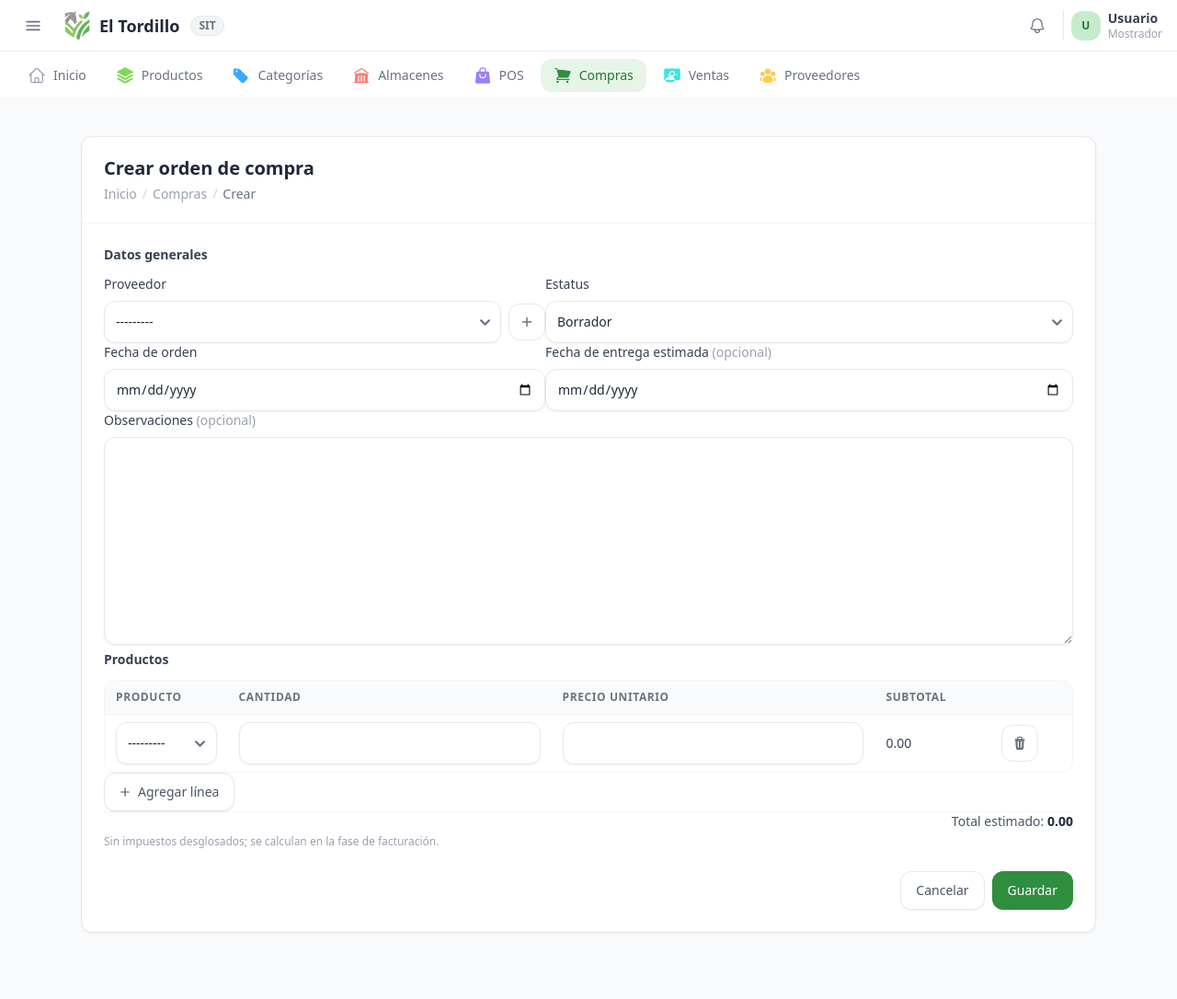
After one commit to agrotordillo/sitordillo, a Django app: page /compras/crear/ in a window 1280 px wide. The commit adds this page. Shown: the whole page at 92% size. Run offline with Django 5.2, Linux system fonts and the light colour scheme; data that the repository does not hold is empty; parts of the project's set-up code (start-up, migrations or seed data) failed here and were passed over.

Commit message:
feat(compras): agrega app compras con OrdenCompra y detalle multi-linea
Fase 3 del roadmap: OrdenCompra (proveedor con PROTECT, fechas, estatus,
totales calculados desde las lineas) y OrdenCompraDetalle (producto,
cantidad, precio unitario, cantidad_recibida reservada para la
recepcion en la Fase 4).

Incluye formulario con lineas dinamicas (agregar/quitar productos sin
recargar) via un componente Alpine nuevo (formset-rows.js), reutilizable
despues en Ventas. Navegacion (sidebar, module_bar, home) conectada al
modulo. Validado end-to-end contra la base real: alta con multiples
lineas, filas vacias ignoradas, fechas invalidas y cantidades negativas
rechazadas, PROTECT verificado en producto referenciado.

Co-Authored-By: Claude Sonnet 5 <noreply@anthropic.com>

```diff
--- /dev/null
+++ b/backend/apps/compras/forms.py
@@ -0,0 +1,50 @@
+from django import forms
+from django.forms import inlineformset_factory
+
+from apps.core.forms import BaseModelForm
+from apps.products.models import Producto
+from apps.proveedores.models import Proveedor
+from .models import OrdenCompra, OrdenCompraDetalle
+
+
+class OrdenCompraForm(BaseModelForm):
+    class Meta:
+        model = OrdenCompra
+        fields = ["proveedor", "fecha_orden", "fecha_entrega_estimada", "estatus", "observaciones"]
+        widgets = {
+            "fecha_orden": forms.DateInput(attrs={"type": "date"}),
+            "fecha_entrega_estimada": forms.DateInput(attrs={"type": "date"}),
+        }
+
+    def __init__(self, *args, **kwargs):
+        super().__init__(*args, **kwargs)
+        self.fields["proveedor"].queryset = Proveedor.objects.filter(is_active=True)
+
+
+class OrdenCompraDetalleForm(BaseModelForm):
+    class Meta:
+        model = OrdenCompraDetalle
+        fields = ["producto", "cantidad", "precio_unitario"]
+
+    def __init__(self, *args, **kwargs):
+        super().__init__(*args, **kwargs)
+        self.fields["producto"].queryset = Producto.objects.filter(is_active=True)
+        self.fields["cantidad"].widget.attrs.update({
+            "class": (self.fields["cantidad"].widget.attrs.get("class", "") + " fs-cantidad").strip(),
+            "step": "0.01",
+            "min": "0.01",
+        })
+        self.fields["precio_unitario"].widget.attrs.update({
+            "class": (self.fields["precio_unitario"].widget.attrs.get("class", "") + " fs-precio").strip(),
+            "step": "0.01",
+            "min": "0",
+        })
+
+
+OrdenCompraDetalleFormSet = inlineformset_factory(
+    OrdenCompra,
+    OrdenCompraDetalle,
+    form=OrdenCompraDetalleForm,
+    extra=1,
+    can_delete=True,
+)
--- /dev/null
+++ b/backend/apps/compras/templates/compras/includes/_detalle_row.html
@@ -0,0 +1,24 @@
+<tr class="formset-row">
+  <td class="px-3 py-2">
+    {{ form.id }}
+    {{ form.producto }}
+    {% if form.producto.errors %}<p class="mt-1 text-xs text-red-600">{{ form.producto.errors.0 }}</p>{% endif %}
+  </td>
+  <td class="px-3 py-2 w-28">
+    {{ form.cantidad }}
+    {% if form.cantidad.errors %}<p class="mt-1 text-xs text-red-600">{{ form.cantidad.errors.0 }}</p>{% endif %}
+  </td>
+  <td class="px-3 py-2 w-32">
+    {{ form.precio_unitario }}
+    {% if form.precio_unitario.errors %}<p class="mt-1 text-xs text-red-600">{{ form.precio_unitario.errors.0 }}</p>{% endif %}
+  </td>
+  <td class="px-3 py-2 w-28 text-right font-medium text-gray-700 fs-row-total">0.00</td>
+  <td class="px-3 py-2 w-12 text-right">
+    <div class="hidden">{{ form.DELETE }}</div>
+    <button type="button" class="btn-icon-outline" @click="removeRow($event.currentTarget)" aria-label="Quitar línea" title="Quitar línea">
+      <svg class="w-4 h-4" xmlns="http://www.w3.org/2000/svg" viewBox="0 0 20 20" fill="currentColor">
+        <path fill-rule="evenodd" d="M8.75 1A2.75 2.75 0 0 0 6 3.75v.443c-.795.077-1.584.176-2.365.298a.75.75 0 1 0 .23 1.482l.149-.022.841 10.518A2.75 2.75 0 0 0 7.596 19h4.807a2.75 2.75 0 0 0 2.742-2.53l.841-10.52.149.023a.75.75 0 0 0 .23-1.482A41.03 41.03 0 0 0 14 4.193V3.75A2.75 2.75 0 0 0 11.25 1h-2.5ZM10 4c.84 0 1.673.025 2.5.075V3.75c0-.69-.56-1.25-1.25-1.25h-2.5c-.69 0-1.25.56-1.25 1.25v.325C8.327 4.025 9.16 4 10 4ZM8.58 7.72a.75.75 0 0 0-1.5.06l.3 7.5a.75.75 0 1 0 1.5-.06l-.3-7.5Zm4.34.06a.75.75 0 1 0-1.5-.06l-.3 7.5a.75.75 0 1 0 1.5.06l.3-7.5Z" clip-rule="evenodd" />
+      </svg>
+    </button>
+  </td>
+</tr>
--- /dev/null
+++ b/backend/apps/compras/templates/compras/orden_compra_form.html
@@ -0,0 +1,121 @@
+{% extends "core/layouts/_main_form_layout.html" %}
+{% load static %}
+{% block title %}Crear orden de compra{% endblock title %}
+{% block title_layout %}Crear orden de compra{% endblock title_layout %}
+{% block breadcrumbs %}
+<nav class="inline-flex mt-1" aria-label="Breadcrumb">
+  <ol class="inline-flex items-center gap-1.5 text-sm">
+    <li><a href="{% url 'home' %}" class="text-gray-400 hover:text-primary-600">Inicio</a></li>
+    <li class="text-gray-300">/</li>
+    <li><a href="{% url 'compras:orden-list' %}" class="text-gray-400 hover:text-primary-600">Compras</a></li>
+    <li class="text-gray-300">/</li>
+    <li class="text-gray-500 font-medium">Crear</li>
+  </ol>
+</nav>
+{% endblock breadcrumbs %}
+{% block main_content %}
+<form method="post" x-data="formsetRows({ totalFormsSelector: '#id_detalles-TOTAL_FORMS' })">
+  {% csrf_token %}
+
+  {% if form.non_field_errors %}
+  <div class="mb-4 rounded-lg border border-red-200 bg-red-50 px-4 py-3 text-sm text-red-700">
+    {% for error in form.non_field_errors %}<p>{{ error }}</p>{% endfor %}
+  </div>
+  {% endif %}
+
+  <div class="grid gap-8">
+
+    {# ─── Datos generales ───────────────────────────────────────────── #}
+    <div>
+      <h3 class="text-sm font-semibold text-gray-700 mb-3">Datos generales</h3>
+      <div class="grid gap-4 sm:grid-cols-2">
+        <div>
+          <label for="{{ form.proveedor.id_for_label }}" class="label">Proveedor</label>
+          <div class="flex items-center gap-2">
+            {{ form.proveedor }}
+            <a href="{% url 'proveedores:supplier-create' %}" target="_blank" rel="noopener" class="btn-icon-outline" aria-label="Crear nuevo proveedor" title="Crear nuevo proveedor (se abre en una pestaña nueva)">
+              <svg class="w-5 h-5" xmlns="http://www.w3.org/2000/svg" viewBox="0 0 20 20" fill="currentColor"><path d="M10 4.75a.75.75 0 0 1 .75.75v3.75h3.75a.75.75 0 0 1 0 1.5H10.75v3.75a.75.75 0 0 1-1.5 0V10.75H5.5a.75.75 0 0 1 0-1.5h3.75V5.5A.75.75 0 0 1 10 4.75Z" /></svg>
+            </a>
+          </div>
+          {% if form.proveedor.errors %}<p class="mt-1.5 text-xs text-red-600">{{ form.proveedor.errors.0 }}</p>{% endif %}
+        </div>
+        <div>
+          <label for="{{ form.estatus.id_for_label }}" class="label">Estatus</label>
+          {{ form.estatus }}
+        </div>
+        <div>
+          <label for="{{ form.fecha_orden.id_for_label }}" class="label">Fecha de orden</label>
+          {{ form.fecha_orden }}
+          {% if form.fecha_orden.errors %}<p class="mt-1.5 text-xs text-red-600">{{ form.fecha_orden.errors.0 }}</p>{% endif %}
+        </div>
+        <div>
+          <label for="{{ form.fecha_entrega_estimada.id_for_label }}" class="label">Fecha de entrega estimada <span class="text-gray-400 font-normal">(opcional)</span></label>
+          {{ form.fecha_entrega_estimada }}
+          {% if form.fecha_entrega_estimada.errors %}<p class="mt-1.5 text-xs text-red-600">{{ form.fecha_entrega_estimada.errors.0 }}</p>{% endif %}
+        </div>
+        <div class="sm:col-span-2">
+          <label for="{{ form.observaciones.id_for_label }}" class="label">Observaciones <span class="text-gray-400 font-normal">(opcional)</span></label>
+          {{ form.observaciones }}
+        </div>
+      </div>
+    </div>
+
+    {# ─── Productos ─────────────────────────────────────────────────── #}
+    <div>
+      <h3 class="text-sm font-semibold text-gray-700 mb-3">Productos</h3>
+
+      {{ formset.management_form }}
+      {% if formset.non_form_errors %}
+      <div class="mb-3 rounded-lg border border-red-200 bg-red-50 px-4 py-3 text-sm text-red-700">
+        {% for error in formset.non_form_errors %}<p>{{ error }}</p>{% endfor %}
+      </div>
+      {% endif %}
+
+      <div class="relative overflow-x-auto border border-gray-100 rounded-xl">
+        <table class="w-full text-sm text-left text-gray-600">
+          <thead class="text-xs uppercase tracking-wider text-gray-500 bg-gray-50 border-b border-gray-100">
+            <tr>
+              <th scope="col" class="px-3 py-2.5 font-semibold">Producto</th>
+              <th scope="col" class="px-3 py-2.5 font-semibold">Cantidad</th>
+              <th scope="col" class="px-3 py-2.5 font-semibold">Precio unitario</th>
+              <th scope="col" class="px-3 py-2.5 font-semibold text-right">Subtotal</th>
+              <th scope="col" class="px-3 py-2.5 font-semibold"></th>
+            </tr>
+          </thead>
+          <tbody x-ref="rows" class="divide-y divide-gray-100">
+            {% for detalle_form in formset %}
+            {% include "compras/includes/_detalle_row.html" with form=detalle_form %}
+            {% endfor %}
+          </tbody>
+        </table>
+      </div>
+
+      <template x-ref="emptyRow">{% include "compras/includes/_detalle_row.html" with form=formset.empty_form %}</template>
+
+      <button type="button" class="btn-secondary mt-3" @click="addRow()">
+        <svg class="w-4 h-4 me-1.5 -ms-0.5" xmlns="http://www.w3.org/2000/svg" viewBox="0 0 20 20" fill="currentColor">
+          <path d="M10.75 4.75a.75.75 0 0 0-1.5 0v4.5h-4.5a.75.75 0 0 0 0 1.5h4.5v4.5a.75.75 0 0 0 1.5 0v-4.5h4.5a.75.75 0 0 0 0-1.5h-4.5v-4.5Z" />
+        </svg>
+        Agregar línea
+      </button>
+
+      <div class="flex justify-end mt-4 pt-3 border-t border-gray-100">
+        <div class="text-sm text-gray-600">
+          Total estimado: <span class="font-semibold text-gray-800" x-text="total"></span>
+        </div>
+      </div>
+      <p class="mt-1 text-xs text-gray-400 text-right">Sin impuestos desglosados; se calculan en la fase de facturación.</p>
+    </div>
+
+  </div>
+
+  <div class="flex flex-col-reverse sm:flex-row sm:justify-end gap-2 mt-6">
+    <a href="{% url 'compras:orden-list' %}" class="btn-secondary">Cancelar</a>
+    <button type="submit" class="btn-primary">Guardar</button>
+  </div>
+</form>
+{% endblock main_content %}
+{% block extra_js %}
+<script src="{% static 'js/modules/forms/formset-rows.js' %}"></script>
+<script src="{% static 'js/vendor/alpine.min.js' %}"></script>
+{% endblock extra_js %}
--- /dev/null
+++ b/backend/apps/compras/urls.py
@@ -0,0 +1,10 @@
+from django.urls import path
+
+from .views.orden_compra_views import OrdenCompraCreateView, OrdenCompraListView
+
+app_name = "compras"
+
+urlpatterns = [
+    path("", OrdenCompraListView.as_view(), name="orden-list"),
+    path("crear/", OrdenCompraCreateView.as_view(), name="orden-create"),
+]
--- /dev/null
+++ b/backend/apps/compras/views/orden_compra_views.py
@@ -0,0 +1,52 @@
+from django.contrib import messages
+from django.http import HttpResponseRedirect
+from django.db import transaction
+from django.urls import reverse_lazy
+from django.views.generic import ListView
+from django.views.generic.edit import CreateView
+
+from apps.compras.models import OrdenCompra
+from apps.compras.forms import OrdenCompraForm, OrdenCompraDetalleFormSet
+
+
+class OrdenCompraListView(ListView):
+    model = OrdenCompra
+    template_name = "compras/orden_compra_list.html"
+    context_object_name = "ordenes"
+    extra_context = {"active_module": "purchases"}
+
+    def get_queryset(self):
+        return super().get_queryset().select_related("proveedor").prefetch_related("detalles")
+
+
+class OrdenCompraCreateView(CreateView):
+    model = OrdenCompra
+    form_class = OrdenCompraForm
+    template_name = "compras/orden_compra_form.html"
+    success_url = reverse_lazy("compras:orden-list")
+    success_message = "Orden de compra creada correctamente."
+    extra_context = {"active_module": "purchases"}
+
+    def get_context_data(self, **kwargs):
+        data = super().get_context_data(**kwargs)
+        if "formset" not in data:
+            if self.request.method == "POST":
+                data["formset"] = OrdenCompraDetalleFormSet(self.request.POST, instance=self.object, prefix="detalles")
+            else:
+                data["formset"] = OrdenCompraDetalleFormSet(instance=self.object, prefix="detalles")
+        return data
+
+    def form_valid(self, form):
+        formset = OrdenCompraDetalleFormSet(self.request.POST, instance=form.instance, prefix="detalles")
+        if not formset.is_valid():
+            return self.render_to_response(self.get_context_data(form=form, formset=formset))
+        with transaction.atomic():
+            self.object = form.save()
+            formset.instance = self.object
+            formset.save()
+        messages.success(self.request, self.success_message)
+        return HttpResponseRedirect(self.get_success_url())
+
+    def form_invalid(self, form):
+        messages.error(self.request, "No fue posible guardar la orden de compra. Revisa los campos.")
+        return super().form_invalid(form)
--- a/backend/apps/core/templates/core/home.html
+++ b/backend/apps/core/templates/core/home.html
@@ -76,7 +76,7 @@
       </svg>
     </a>
 
-    <a href="#" class="card-module group">
+    <a href="{% url 'compras:orden-list' %}" class="card-module group">
       <div class="card-module-icon bg-[#12A57F]/10">
         <svg class="w-5.5 h-5.5 sm:w-6.5 sm:h-6.5 text-[#12A57F]" xmlns="http://www.w3.org/2000/svg" viewBox="0 0 24 24" fill="currentColor">
           <path d="M2.25 2.25a.75.75 0 0 0 0 1.5h1.386c.17 0 .318.114.362.278l2.558 9.592a3.752 3.752 0 0 0-2.806 3.63c0 .414.336.75.75.75h15.75a.75.75 0 0 0 0-1.5H5.378A2.25 2.25 0 0 1 7.5 15h11.218a.75.75 0 0 0 .674-.421 60.358 60.358 0 0 0 2.96-7.228.75.75 0 0 0-.525-.965A60.864 60.864 0 0 0 5.68 4.509l-.232-.867A1.875 1.875 0 0 0 3.636 2.25H2.25ZM3.75 20.25a1.5 1.5 0 1 1 3 0 1.5 1.5 0 0 1-3 0ZM16.5 20.25a1.5 1.5 0 1 1 3 0 1.5 1.5 0 0 1-3 0Z" />
--- a/backend/apps/core/templates/core/includes/_module_bar.html
+++ b/backend/apps/core/templates/core/includes/_module_bar.html
@@ -44,7 +44,7 @@
       <span class="hidden sm:inline">POS</span>
     </a>
 
-    <a href="#"
+    <a href="{% url 'compras:orden-list' %}"
       class="{% if active_module == 'purchases' %}nav-pill-active{% else %}nav-pill{% endif %}">
       <svg class="w-5 h-5 {% if active_module == 'purchases' %}text-primary-600{% else %}text-[#12A57F]{% endif %}" xmlns="http://www.w3.org/2000/svg" viewBox="0 0 24 24" fill="currentColor">
         <path d="M2.25 2.25a.75.75 0 0 0 0 1.5h1.386c.17 0 .318.114.362.278l2.558 9.592a3.752 3.752 0 0 0-2.806 3.63c0 .414.336.75.75.75h15.75a.75.75 0 0 0 0-1.5H5.378A2.25 2.25 0 0 1 7.5 15h11.218a.75.75 0 0 0 .674-.421 60.358 60.358 0 0 0 2.96-7.228.75.75 0 0 0-.525-.965A60.864 60.864 0 0 0 5.68 4.509l-.232-.867A1.875 1.875 0 0 0 3.636 2.25H2.25ZM3.75 20.25a1.5 1.5 0 1 1 3 0 1.5 1.5 0 0 1-3 0ZM16.5 20.25a1.5 1.5 0 1 1 3 0 1.5 1.5 0 0 1-3 0Z" />
--- a/backend/apps/core/templates/core/includes/_sidebar.html
+++ b/backend/apps/core/templates/core/includes/_sidebar.html
@@ -80,12 +80,13 @@
         </svg>
         Punto de Venta
       </a>
-      <a href="#" class="sidebar-link">
+      <a href="{% url 'compras:orden-list' %}" class="sidebar-link">
         <svg class="w-5 h-5 text-[#12A57F]" xmlns="http://www.w3.org/2000/svg" viewBox="0 0 24 24" fill="currentColor">
           <path d="M2.25 2.25a.75.75 0 0 0 0 1.5h1.386c.17 0 .318.114.362.278l2.558 9.592a3.752 3.752 0 0 0-2.806 3.63c0 .414.336.75.75.75h15.75a.75.75 0 0 0 0-1.5H5.378A2.25 2.25 0 0 1 7.5 15h11.218a.75.75 0 0 0 .674-.421 60.358 60.358 0 0 0 2.96-7.228.75.75 0 0 0-.525-.965A60.864 60.864 0 0 0 5.68 4.509l-.232-.867A1.875 1.875 0 0 0 3.636 2.25H2.25ZM3.75 20.25a1.5 1.5 0 1 1 3 0 1.5 1.5 0 0 1-3 0ZM16.5 20.25a1.5 1.5 0 1 1 3 0 1.5 1.5 0 0 1-3 0Z" />
         </svg>
         Compras
       </a>
+      <a href="{% url 'compras:orden-create' %}" class="sidebar-sublink">Crear orden de compra</a>
       <a href="#" class="sidebar-link">
         <svg class="w-5 h-5 text-[#39E5E0]" xmlns="http://www.w3.org/2000/svg" viewBox="0 0 24 24" fill="currentColor">
           <path d="M12 7.5a2.25 2.25 0 1 0 0 4.5 2.25 2.25 0 0 0 0-4.5Z" />
--- a/backend/config/settings/base.py
+++ b/backend/config/settings/base.py
@@ -44,6 +44,7 @@ LOCAL_APPS = [
     'apps.fiscal',
     'apps.proveedores',
     'apps.products',
+    'apps.compras',
     'apps.api',
 ]
 
--- a/backend/config/urls.py
+++ b/backend/config/urls.py
@@ -11,6 +11,7 @@ urlpatterns = [
     # Aplicaciones principales del sistema
     path("productos/", include("apps.products.urls", namespace="products")),
     path("proveedores/", include("apps.proveedores.urls", namespace="proveedores")),
+    path("compras/", include("apps.compras.urls", namespace="compras")),
     path('', TemplateView.as_view(template_name='core/home.html', extra_context={'active_module': 'home'}), name='home'),
 ]
 
--- /dev/null
+++ b/backend/static/js/modules/forms/formset-rows.js
@@ -0,0 +1,62 @@
+document.addEventListener("alpine:init", () => {
+  Alpine.data("formsetRows", (config) => ({
+    total: 0,
+
+    init() {
+      this._rows = this.$refs.rows;
+      this._emptyTemplate = this.$refs.emptyRow;
+      this._totalFormsInput = document.querySelector(config.totalFormsSelector);
+
+      this._rows.querySelectorAll(".formset-row").forEach((row) => this._bindRow(row));
+      this._recalculate();
+    },
+
+    addRow() {
+      const index = parseInt(this._totalFormsInput.value, 10);
+      const html = this._emptyTemplate.innerHTML.replaceAll("__prefix__", index);
+      const wrapper = document.createElement("tbody");
+      wrapper.innerHTML = html.trim();
+      const row = wrapper.firstElementChild;
+      if (!row) return;
+
+      this._rows.appendChild(row);
+      this._totalFormsInput.value = index + 1;
+      this._bindRow(row);
+      this._recalculate();
+    },
+
+    removeRow(button) {
+      const row = button.closest(".formset-row");
+      if (!row) return;
+
+      const deleteInput = row.querySelector('input[name$="-DELETE"]');
+      if (deleteInput) deleteInput.checked = true;
+
+      row.style.display = "none";
+      row.dataset.removed = "true";
+      this._recalculate();
+    },
+
+    _bindRow(row) {
+      row.querySelectorAll(".fs-cantidad, .fs-precio").forEach((el) => {
+        el.addEventListener("input", () => this._recalculate());
+      });
+    },
+
+    _recalculate() {
+      let subtotal = 0;
+      this._rows.querySelectorAll(".formset-row").forEach((row) => {
+        if (row.dataset.removed === "true") return;
+        const qty = parseFloat(row.querySelector(".fs-cantidad")?.value) || 0;
+        const price = parseFloat(row.querySelector(".fs-precio")?.value) || 0;
+        const rowTotal = qty * price;
+
+        const totalEl = row.querySelector(".fs-row-total");
+        if (totalEl) totalEl.textContent = rowTotal.toLocaleString("es-MX", { minimumFractionDigits: 2 });
+
+        subtotal += rowTotal;
+      });
+      this.total = subtotal.toLocaleString("es-MX", { minimumFractionDigits: 2 });
+    },
+  }));
+});
```
Also changed, not shown: backend/apps/compras/apps.py (added, +7 -0 lines), backend/apps/compras/models.py (added, +136 -0 lines), backend/apps/compras/templates/compras/orden_compra_list.html (added, +73 -0 lines), backend/apps/compras/__init__.py (added), backend/apps/compras/migrations/0001_orden_compra_initial.py (added), backend/apps/compras/migrations/__init__.py (added), backend/apps/compras/views/__init__.py (added).
